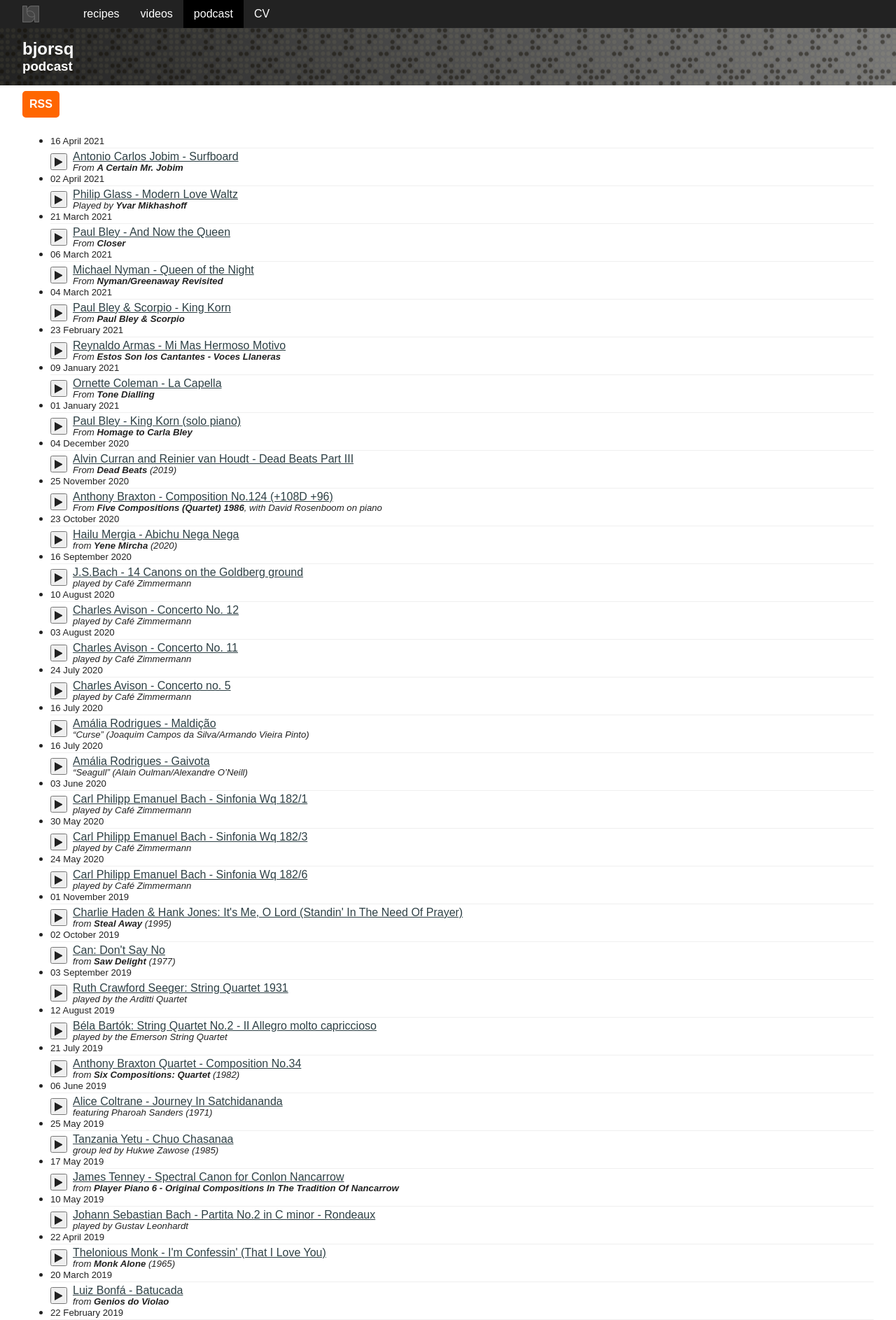
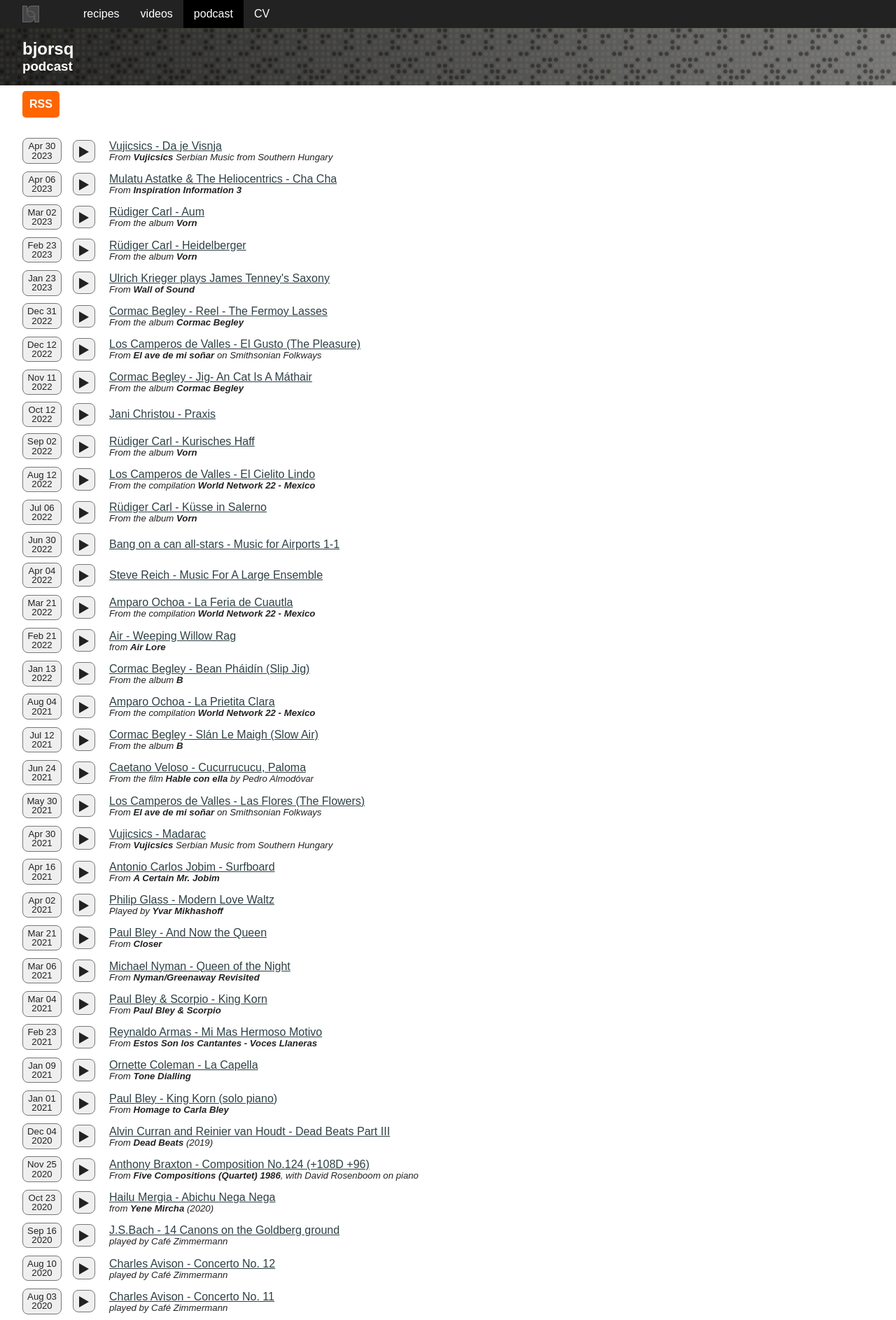
Before and after one commit to bjorsq/bjorsq.github.com, a Jekyll site: the page built from podcast.md, in a window 1280 px wide. Shown: the top 1886 px of the page at 70% size. Built offline with Jekyll 4.4.1, drawn with Linux system fonts in a browser that asks for light colours; some of the changed text lies outside the part shown.

Commit message:
Updated podcast

```diff
--- a/_data/podcast.yml
+++ b/_data/podcast.yml
@@ -1,4 +1,119 @@
 ---
+-
+  date: "2023-04-30"
+  description: "From **Vujicsics** Serbian Music from Southern Hungary"
+  file: "Vujicsics-Da-je-Visnja.mp3"
+  title: "Vujicsics - Da je Visnja"
+-
+  date: "2023-04-06"
+  description: "From **Inspiration Information 3**"
+  file: "Mulatu-Astatke-Heliocentrics-Cha-Cha.mp3"
+  title: "Mulatu Astatke & The Heliocentrics - Cha Cha"
+-
+  date: "2023-03-26"
+  description: "From **Mulatu Of Ethiopia**"
+  file: "Mulatu-Astatke-Kulunmanqueleshi.mp3"
+  title: "Mulatu Astatke - Kulunmanqueleshi"
+
+  date: "2023-03-02"
+  description: "From the album **Vorn**"
+  file: "Rüdiger-Carl-Aum.mp3"
+  title: "Rüdiger Carl - Aum"
+-
+  date: "2023-02-23"
+  description: "From the album **Vorn**"
+  file: "Rüdiger-Carl-Heidelberger.mp3"
+  title: "Rüdiger Carl - Heidelberger"
+-
+  date: "2023-01-23"
+  description: "From **Wall of Sound**"
+  file: "James-Tenney-Saxony.mp3"
+  title: "Ulrich Krieger plays James Tenney's Saxony"
+-
+  date: "2022-12-31"
+  description: "From the album **Cormac Begley**"
+  file: "Cormac-Begley-Reel-The-Fermoy-Lasses.mp3"
+  title: "Cormac Begley - Reel - The Fermoy Lasses"
+-
+  date: "2022-12-12"
+  description: "From **El ave de mi soñar** on Smithsonian Folkways"
+  file: "Los-Camperos-de-Valles-El-gusto.mp3"
+  title: "Los Camperos de Valles - El Gusto (The Pleasure)"
+-
+  date: "2022-11-11"
+  description: "From the album **Cormac Begley**"
+  file: "Cormac-Begley-Jig-An-Cat-Is-A-Máthair.mp3"
+  title: "Cormac Begley - Jig- An Cat Is A Máthair"
+-
+  date: "2022-10-12"
+  description: ""
+  file: "Jani-Christou-Praxis.mp3"
+  title: "Jani Christou - Praxis"
+-
+  date: "2022-09-02"
+  description: "From the album **Vorn**"
+  file: "Rüdiger-Carl-Kurisches-Haff.mp3"
+  title: "Rüdiger Carl - Kurisches Haff"
+-
+  date: "2022-08-12"
+  description: "From the compilation **World Network 22 - Mexico**"
+  file: "Los-Camperos-de-Valles-El-Cielito-Lindo.mp3"
+  title: "Los Camperos de Valles - El Cielito Lindo"
+-
+  date: "2022-07-06"
+  description: "From the album **Vorn**"
+  file: "Rüdiger-Carl-Küsse-in-Salerno.mp3"
+  title: "Rüdiger Carl - Küsse in Salerno"
+-
+  date: "2022-06-30"
+  description: ""
+  file: "Bang-on-a-can-all-stars-Music-for-Airports-1-1.mp3"
+  title: "Bang on a can all-stars - Music for Airports 1-1"
+-
+  date: "2022-04-04"
+  description: ""
+  file: "Steve-Reich-Music-For-A-Large-Ensemble.mp3"
+  title: "Steve Reich - Music For A Large Ensemble"
+-
+  date: "2022-03-21"
+  description: "From the compilation **World Network 22 - Mexico**"
+  file: "Amparo-Ochoa-La-Feria-de-Cuautla.mp3"
+  title: "Amparo Ochoa - La Feria de Cuautla"
+-
+  date: "2022-02-21"
+  description: "from **Air Lore**"
+  file: "Air-Weeping-Willow-Rag.mp3"
+  title: "Air - Weeping Willow Rag"
+-
+  date: "2022-01-13"
+  description: "From the album **B**"
+  file: "Cormac-Begley-Slip-Jig-Bean-Pháidín.mp3"
+  title: "Cormac Begley - Bean Pháidín (Slip Jig)"
+-
+  date: "2021-08-04"
+  description: "From the compilation **World Network 22 - Mexico**"
+  file: "Amparo-Ochoa-La-Prietita-Clara.mp3"
+  title: "Amparo Ochoa - La Prietita Clara"
+-
+  date: "2021-07-12"
+  description: "From the album **B**"
+  file: "Cormac-Begley-Slow-Air-Slán-Le-Maigh.mp3"
+  title: "Cormac Begley - Slán Le Maigh (Slow Air)"
+-
+  date: "2021-06-24"
+  description: "From the film **Hable con ella** by Pedro Almodóvar"
+  file: "Caetano-Veloso-Cucurrucucu-Paloma.mp3"
+  title: "Caetano Veloso - Cucurrucucu, Paloma"
+-
+  date: "2021-05-30"
+  description: "From **El ave de mi soñar** on Smithsonian Folkways"
+  file: "Los-Camperos-de-Valles-Las-flores.mp3"
+  title: "Los Camperos de Valles - Las Flores (The Flowers)"
+-
+  date: "2021-04-30"
+  description: "From **Vujicsics** Serbian Music from Southern Hungary"
+  file: "Vujicsics-Madarac.mp3"
+  title: "Vujicsics - Madarac"
 -
   date: "2021-04-16"
   description: "From **A Certain Mr. Jobim**"
--- a/_includes/themes/bjorsq/podcast.html
+++ b/_includes/themes/bjorsq/podcast.html
@@ -4,9 +4,11 @@
             <ul id="podcast" class="bq-list">
             {% for episode in site.data.podcast %}
                 <li>
-                    <span class="episode-postedon">{{ episode.date | date_to_long_string}}</span>
-                    <a href="https://podcast.bjorsq.net/{{ episode.file }}" class="episode-link">{{ episode.title }}</a>
-                    <span class="episode-description">{{ episode.description  | markdownify | remove: '<p>' | remove: '</p>' }}</span>
+                    <span class="episode-postedon">{{ episode.date | date: "%b %d<br>%Y" }}</span>
+                    <span class="episode-details">
+                        <a href="https://podcast.bjorsq.net/{{ episode.file }}" class="episode-link">{{ episode.title }}</a>
+                        <span class="episode-description">{{ episode.description  | markdownify | remove: '<p>' | remove: '</p>' }}</span>
+                    </span>
                 </li>
             {% endfor %}
             </ul>
--- a/_scss/partials/_podcast.scss
+++ b/_scss/partials/_podcast.scss
@@ -3,22 +3,21 @@ a.rss {
   display: inline-block;
   background: $rss;
   border: 2px solid $rss;
-    border-radius: .3rem;
-    padding: .5rem;
-    margin: .5rem 0;
+  border-radius: 0.3rem;
+  padding: 0.5rem;
+  margin: 0.5rem 0;
   color: $white;
   text-decoration: none;
   font-family: sans-serif;
   font-weight: bold;
-    transition: all .4s ease;
-
+  transition: all 0.4s ease;
 
   &:before {
     content: "";
     display: block;
     position: absolute;
-        left: .5rem;
-        bottom: .6rem;
+    left: 0.5rem;
+    bottom: 0.6rem;
     width: 0;
     height: 0;
     background-image: radial-gradient(
@@ -32,11 +31,11 @@ a.rss {
       $white 60%,
       $white 67%,
       $rss 70%,
-            $rss 100%,
+      $rss 100%
     );
     background-position: right -50% bottom -50%;
     background-repeat: no-repeat;
-        transition: all .4s ease;
+    transition: all 0.4s ease;
   }
 
   &:after {
@@ -44,12 +43,12 @@ a.rss {
     display: block;
     position: absolute;
     background: $white;
-        left: .5rem;
+    left: 0.5rem;
     top: 1.2rem;
     width: 0;
     height: 0;
-        border-radius: .3rem;
-        transition: all .4s ease;
+    border-radius: 0.3rem;
+    transition: all 0.4s ease;
   }
 
   &:hover,
@@ -63,28 +62,48 @@ a.rss {
       height: 1rem;
     }
     &:after {
-            width:.3rem;
-            height:.3rem
+      width: 0.3rem;
+      height: 0.3rem;
     }
-
+  }
+}
+#podcast {
+  list-style: none;
+  padding:0;
+}
+#podcast li {
+  display: flex;
+  align-items: center;
+}
+.episode-link {
+  color: $link-colour;
+  &:hover {
+    color: $hover-colour;
   }
 }
 .episode-link,
 .episode-description {
   display: block;
-    padding-left: 2rem;
 }
 .episode-postedon,
 .episode-description {
-    font-size: .825rem;
-    line-height: .825rem;
+  font-size: 0.825rem;
+  line-height: 0.825rem;
+}
+.episode-postedon,
+.episode-details,
+.button.playbutton {
+  padding: 0.25rem;
+  margin: 0.25rem 1rem;
 }
 .episode-postedon {
   display: block;
-    clear: both;
-    border-bottom: 1px solid $light-grey;
-    padding-bottom: .175rem;
-    margin-bottom: .175rem;
+  text-align: center;
+  border: 1px solid $medium-grey;
+  background: $light-grey;
+  border-radius: 0.5rem;
+  width: 3.5rem;
+  margin-left: 0;
 }
 .episode-description {
   font-style: italic;
@@ -93,20 +112,22 @@ button.playbutton {
   position: relative;
   display: block;
   float: left;
-    width: 1.5rem;
-    height: 1.5rem;
-    top: .25rem;
+  width: 2rem;
+  height: 2rem;
+  border: 1px solid $medium-grey;
+  background: $light-grey;
+  border-radius: 0.5rem;
   &:after {
     content: "";
     position: absolute;
-        top: .25rem;
-        left: .25rem;
+    top: 0.5rem;
+    left: 0.5rem;
     display: block;
     border: 0;
     background: transparent;
     box-sizing: border-box;
     width: 0;
-        height: .8rem;
+    height: 1rem;
 
     border-color: transparent transparent transparent $dark-grey;
     transition: 100ms all ease;
@@ -114,12 +135,12 @@ button.playbutton {
 
     // play state
     border-style: solid;
-        border-width: .4rem 0 .4rem .7rem;
+    border-width: 0.5rem 0 0.5rem 0.9rem;
   }
 
   &.playing:after {
     border-style: double;
-      border-width: 0px 0 0px .7rem;
+    border-width: 0px 0 0px 0.9rem;
   }
 
   &:after:hover {
--- a/assets/themes/bjorsq/js/script.js
+++ b/assets/themes/bjorsq/js/script.js
@@ -24,11 +24,13 @@ window.addEventListener('DOMContentLoaded', event => {
     const podcast_list = document.getElementById('podcast');
     if ( podcast_list !== null ) {
         const audioElement = document.createElement( 'audio' );
-        podcast_list.querySelectorAll( 'li a' ).forEach( mp3link => {
+        podcast_list.querySelectorAll( 'li' ).forEach( item => {
+            let mp3link = item.querySelector( 'a' );
+            let details = item.querySelector( '.episode-details' );
             let playbutton = document.createElement( 'button' );
             playbutton.classList.add( 'playbutton' );
             playbutton.setAttribute( 'data-audiourl', mp3link.getAttribute( 'href' ) );
-            mp3link.parentNode.insertBefore( playbutton, mp3link );
+            details.parentNode.insertBefore( playbutton, details );
         });
         document.addEventListener('click', event => {
             if ( event.target.classList.contains( 'playbutton' ) ) {
```
Lines whose indentation alone changed are shown as unchanged.
